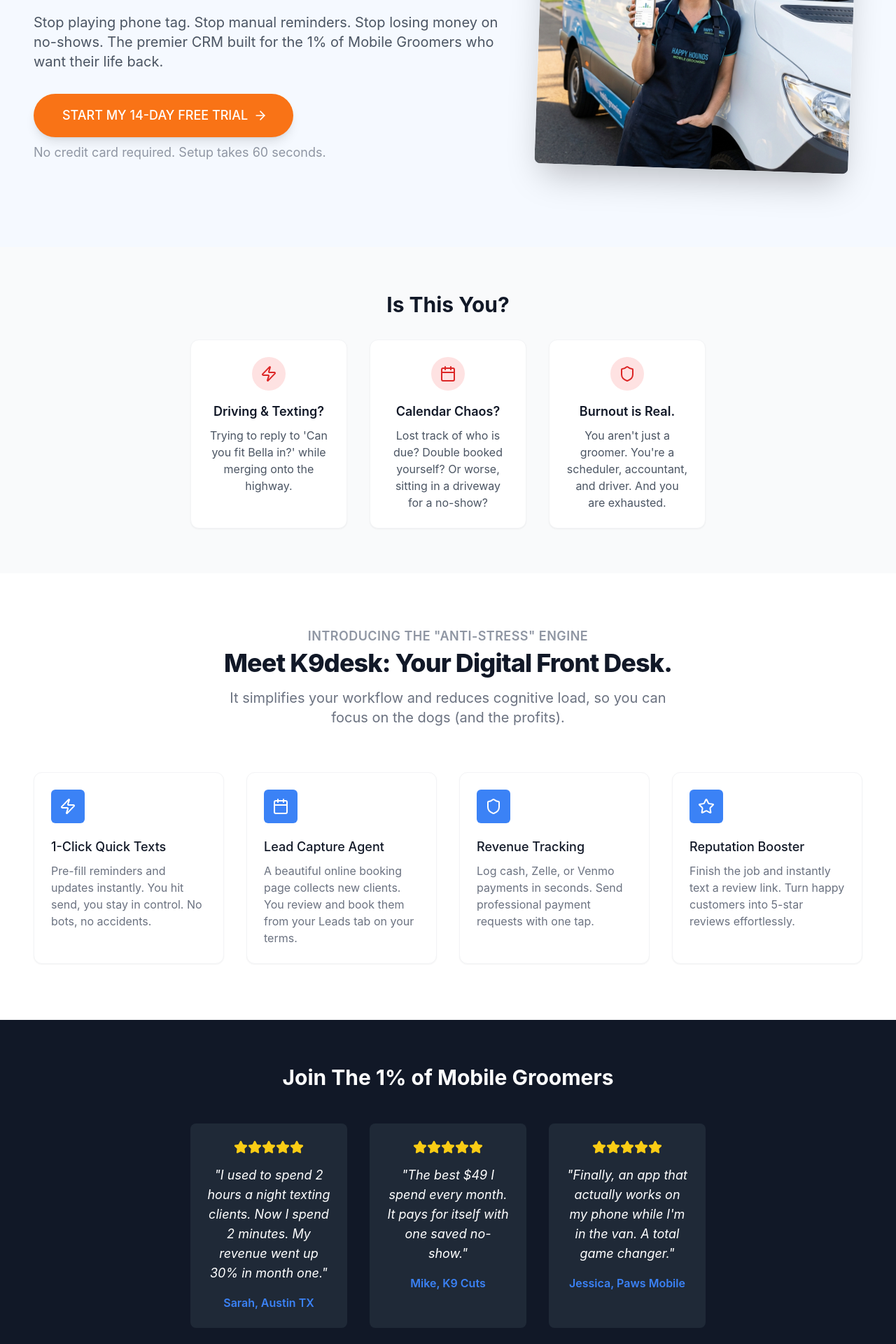
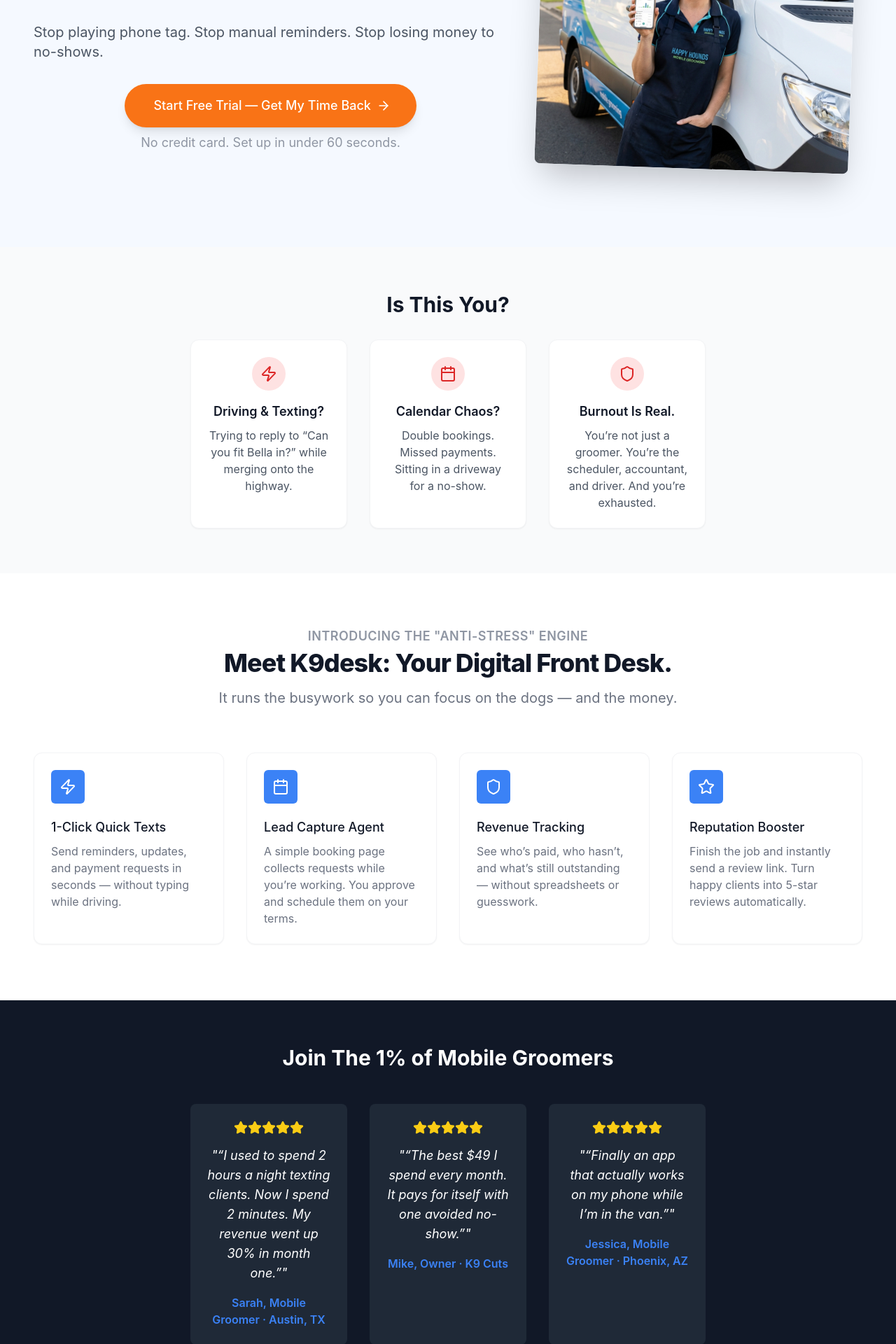
Before and after one commit to s2n4life/k9desk, a Next.js app: page / in a window 1280 px wide. Shown: the part 380-2300 px from the top of the page at 70% size. Built offline with nearby package versions, Linux system fonts and the light colour scheme; no server answers.

Commit message:
Update sales page copy and center hero CTA

```diff
--- a/src/app/page.tsx
+++ b/src/app/page.tsx
@@ -30,18 +30,18 @@
                     <div className="lg:grid lg:grid-cols-12 lg:gap-8 items-center">
                         <div className="sm:text-center md:max-w-2xl md:mx-auto lg:col-span-7 lg:text-left lg:max-w-none">
                             <h1 className="text-4xl tracking-tight font-extrabold text-brand-primary sm:text-5xl md:text-6xl lg:text-5xl xl:text-6xl">
-                                Run Your Entire Mobile Grooming Empire From The <span className="text-brand-secondary">Front Seat.</span>
+                                Run Your Mobile Grooming Business From The <span className="text-brand-secondary">Front Seat.</span>
                             </h1>
                             <p className="mt-6 text-base text-gray-600 sm:text-lg sm:max-w-xl sm:mx-auto md:mt-8 md:text-xl lg:mx-0 lg:max-w-2xl">
-                                Stop playing phone tag. Stop manual reminders. Stop losing money on no-shows. The premier CRM built for the 1% of Mobile Groomers who want their life back.
+                                Stop playing phone tag. Stop manual reminders. Stop losing money to no-shows.
                             </p>
-                            <div className="mt-8 sm:max-w-lg sm:mx-auto sm:text-center lg:text-left lg:mx-0">
+                            <div className="mt-8 flex flex-col items-center lg:items-center text-center sm:max-w-lg sm:mx-auto lg:mx-auto">
                                 <Link href="/signup" className="inline-flex items-center justify-center px-8 py-4 border border-transparent text-base font-medium rounded-full text-white bg-brand-secondary hover:bg-orange-600 md:text-lg md:px-10 shadow-lg hover:shadow-xl transition-all duration-200 transform hover:-translate-y-1">
-                                    START MY 14-DAY FREE TRIAL
+                                    Start Free Trial — Get My Time Back
                                     <ArrowRight className="ml-2 -mr-1 w-5 h-5" />
                                 </Link>
                                 <p className="mt-3 text-sm text-gray-500">
-                                    No credit card required. Setup takes 60 seconds.
+                                    No credit card. Set up in under 60 seconds.
                                 </p>
                             </div>
                         </div>
@@ -73,21 +73,21 @@
                                 <Zap size={24} />
                             </div>
                             <h3 className="font-semibold text-lg mb-2">Driving & Texting?</h3>
-                            <p className="text-gray-600">Trying to reply to 'Can you fit Bella in?' while merging onto the highway.</p>
+                            <p className="text-gray-600">Trying to reply to “Can you fit Bella in?” while merging onto the highway.</p>
                         </div>
                         <div className="p-6 bg-white rounded-xl shadow-sm border border-gray-100">
                             <div className="w-12 h-12 bg-red-100 rounded-full flex items-center justify-center mx-auto mb-4 text-red-600">
                                 <Calendar size={24} />
                             </div>
                             <h3 className="font-semibold text-lg mb-2">Calendar Chaos?</h3>
-                            <p className="text-gray-600">Lost track of who is due? Double booked yourself? Or worse, sitting in a driveway for a no-show?</p>
+                            <p className="text-gray-600">Double bookings. Missed payments. Sitting in a driveway for a no-show.</p>
                         </div>
                         <div className="p-6 bg-white rounded-xl shadow-sm border border-gray-100">
                             <div className="w-12 h-12 bg-red-100 rounded-full flex items-center justify-center mx-auto mb-4 text-red-600">
                                 <Shield size={24} />
                             </div>
-                            <h3 className="font-semibold text-lg mb-2">Burnout is Real.</h3>
-                            <p className="text-gray-600">You aren't just a groomer. You're a scheduler, accountant, and driver. And you are exhausted.</p>
+                            <h3 className="font-semibold text-lg mb-2">Burnout Is Real.</h3>
+                            <p className="text-gray-600">You’re not just a groomer. You’re the scheduler, accountant, and driver. And you’re exhausted.</p>
                         </div>
                     </div>
                 </div>
@@ -102,7 +102,7 @@
                             Meet K9desk: Your Digital Front Desk.
                         </h3>
                         <p className="mt-4 max-w-2xl text-xl text-gray-500 mx-auto">
-                            It simplifies your workflow and reduces cognitive load, so you can focus on the dogs (and the profits).
+                            It runs the busywork so you can focus on the dogs — and the money.
                         </p>
                     </div>
 
@@ -110,22 +110,22 @@
                         <FeatureCard
                             icon={<Zap className="w-6 h-6 text-white" />}
                             title="1-Click Quick Texts"
-                            desc="Pre-fill reminders and updates instantly. You hit send, you stay in control. No bots, no accidents."
+                            desc="Send reminders, updates, and payment requests in seconds — without typing while driving."
                         />
                         <FeatureCard
                             icon={<Calendar className="w-6 h-6 text-white" />}
                             title="Lead Capture Agent"
-                            desc="A beautiful online booking page collects new clients. You review and book them from your Leads tab on your terms."
+                            desc="A simple booking page collects requests while you’re working. You approve and schedule them on your terms."
                         />
                         <FeatureCard
                             icon={<Shield className="w-6 h-6 text-white" />}
                             title="Revenue Tracking"
-                            desc="Log cash, Zelle, or Venmo payments in seconds. Send professional payment requests with one tap."
+                            desc="See who’s paid, who hasn’t, and what’s still outstanding — without spreadsheets or guesswork."
                         />
                         <FeatureCard
                             icon={<Star className="w-6 h-6 text-white" />}
                             title="Reputation Booster"
-                            desc="Finish the job and instantly text a review link. Turn happy customers into 5-star reviews effortlessly."
+                            desc="Finish the job and instantly send a review link. Turn happy clients into 5-star reviews automatically."
                         />
                     </div>
                 </div>
@@ -137,16 +137,16 @@
                     <h2 className="text-3xl font-bold mb-12">Join The 1% of Mobile Groomers</h2>
                     <div className="grid md:grid-cols-3 gap-8">
                         <Testimonial
-                            quote="I used to spend 2 hours a night texting clients. Now I spend 2 minutes. My revenue went up 30% in month one."
-                            author="Sarah, Austin TX"
+                            quote="“I used to spend 2 hours a night texting clients. Now I spend 2 minutes. My revenue went up 30% in month one.”"
+                            author="Sarah, Mobile Groomer · Austin, TX"
                         />
                         <Testimonial
-                            quote="The best $49 I spend every month. It pays for itself with one saved no-show."
-                            author="Mike, K9 Cuts"
+                            quote="“The best $49 I spend every month. It pays for itself with one avoided no-show.”"
+                            author="Mike, Owner · K9 Cuts"
                         />
                         <Testimonial
-                            quote="Finally, an app that actually works on my phone while I'm in the van. A total game changer."
-                            author="Jessica, Paws Mobile"
+                            quote="“Finally an app that actually works on my phone while I’m in the van.”"
+                            author="Jessica, Mobile Groomer · Phoenix, AZ"
                         />
                     </div>
                 </div>
@@ -163,6 +163,9 @@
                             <h2 className="text-3xl font-extrabold text-gray-900">
                                 Run Your Business
                             </h2>
+                            <p className="mt-4 text-brand-primary font-medium italic">
+                                Most groomers make this back with one avoided no-show.
+                            </p>
                             <div className="mt-4 flex justify-center items-baseline text-6xl font-extrabold text-brand-secondary">
                                 $49
                                 <span className="ml-1 text-2xl font-medium text-gray-500">/mo</span>
@@ -179,7 +182,7 @@
                             </ul>
                             <div className="mt-8">
                                 <Link href="/signup" className="block w-full flex items-center justify-center px-5 py-3 border border-transparent text-base font-medium rounded-md text-white bg-brand-secondary hover:bg-orange-600 shadow transition">
-                                    CLAIM MY SPOT - START FREE TRIAL
+                                    Claim My Spot — Start Free Trial
                                 </Link>
                                 <p className="mt-4 text-center text-xs text-gray-500">
                                     Only 50 spots available this month.
@@ -189,6 +192,15 @@
                     </div>
                 </div>
             </section>
+
+            {/* Final Trust Line */}
+            <div className="bg-white py-8 border-t border-gray-100">
+                <div className="container mx-auto px-4 text-center">
+                    <p className="text-lg font-medium text-gray-700">
+                        Built specifically for mobile groomers — not salons, not franchises.
+                    </p>
+                </div>
+            </div>
 
             {/* Footer */}
             <footer className="bg-white py-12 border-t border-gray-100">
```
